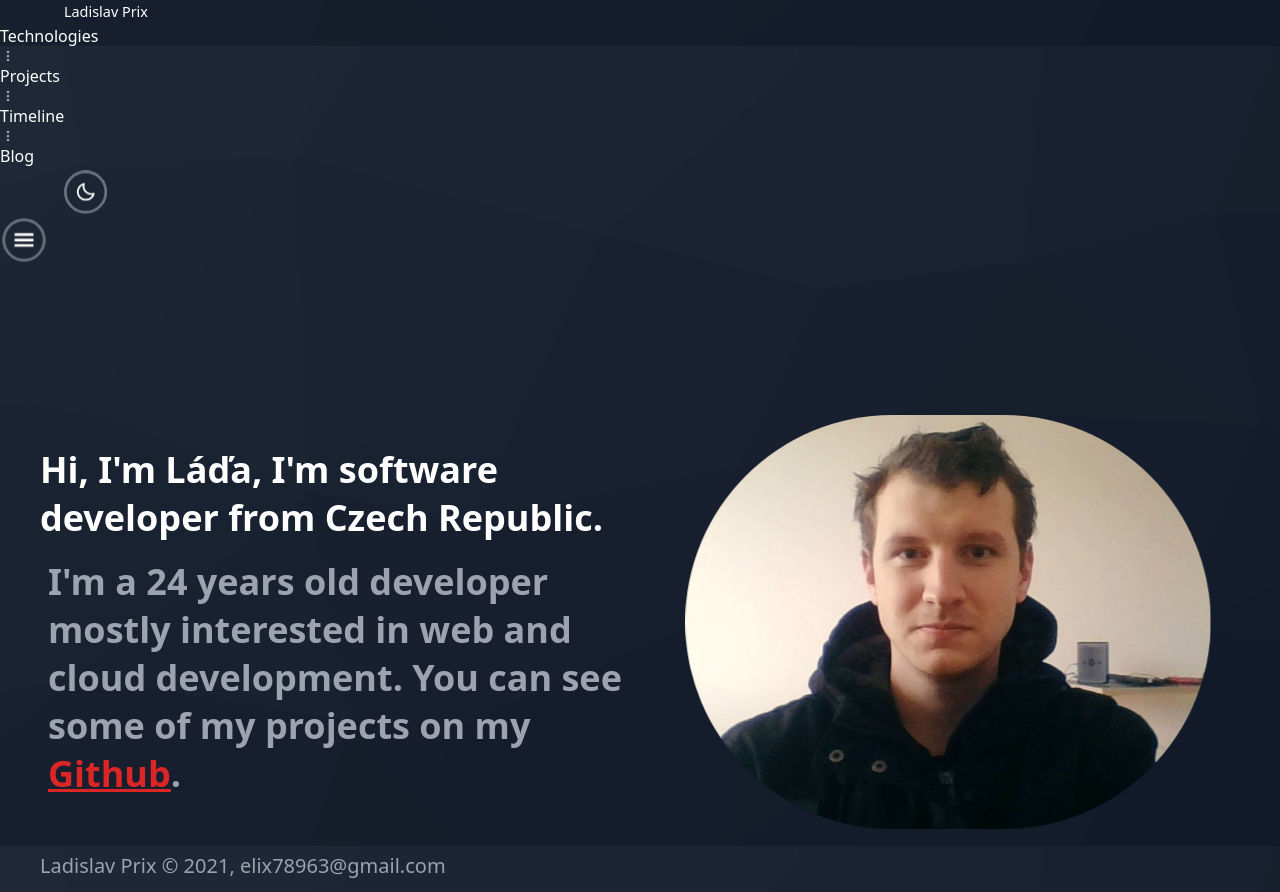
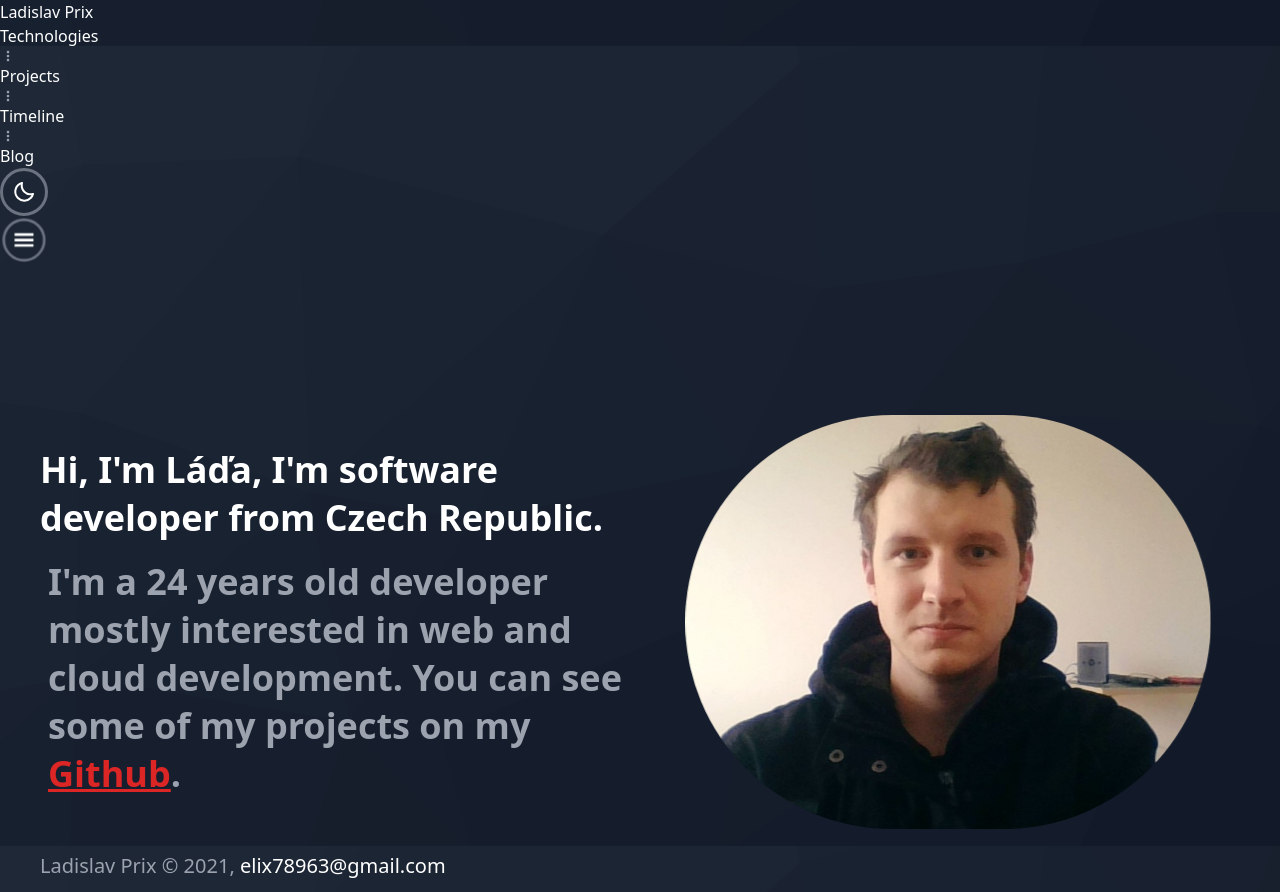
Before and after one commit to prixladi/site, a Next.js app: page / in a window 1280 px wide. Shown: the top 892 px of the page. Built offline with nearby package versions, Linux system fonts and the light colour scheme.

Commit message:
💄Removed excesive animations on navbar

```diff
--- a/src/components/navBar.tsx
+++ b/src/components/navBar.tsx
@@ -7,7 +7,7 @@ import { motion } from 'framer-motion';
 import BurgerNavbar from './burgerNavbar';
 import { Route, routes } from '../constants';
 import ThemeSwitcher from './themeSwitcher';
-import { apearingTextInit, scaleUpHover, mergeMotions, scaleUpInit } from '../utils/motions';
+import { apearingTextInit, scaleUpHover } from '../utils/motions';
 import { defaultScaleUpHoverOptions } from '../utils/motions/scaleUpHover';
 
 const { root, ...navRoutes } = routes;
@@ -24,7 +24,6 @@ const NavBarItem = ({ route, currentPathname }: { route: Route; currentPathname:
   return (
     <motion.div className="w-full flex" {...apearingTextInit().children}>
       <motion.li
-        {...mergeMotions(scaleUpHover(), apearingTextInit().children)}
         className={clsx('navbar-hover-underline', {
           'navbar-item': !selected,
           'navbar-item-selected': selected,
@@ -55,7 +54,7 @@ const Navbar = () => {
     <div className="navbar">
       <div className="navbar-content">
         <motion.div
-          {...mergeMotions(scaleUpHover(), scaleUpInit())}
+          {...scaleUpHover()}
           className={clsx('navbar-hover-underline navbar-name', {
             'lg:navbar-name-selected': pathname === root.path,
           })}
@@ -63,15 +62,10 @@ const Navbar = () => {
           <Link href={root.path}>Ladislav Prix</Link>
         </motion.div>
         <nav className="navbar-middle">
-          <motion.ul {...apearingTextInit().parent} className="navbar-middle">
-            {func(Object.values(navRoutes))}
-          </motion.ul>
+          <motion.ul className="navbar-middle">{func(Object.values(navRoutes))}</motion.ul>
         </nav>
         <motion.div
-          {...mergeMotions(
-            scaleUpHover({ ...defaultScaleUpHoverOptions, scale: 1.3, duration: 0.5 }),
-            scaleUpInit(),
-          )}
+          {...scaleUpHover({ ...defaultScaleUpHoverOptions, scale: 1.3, duration: 0.5 })}
           className="navbar-theme-switch-wrapper"
         >
           <ThemeSwitcher />
--- a/styles/globals.css
+++ b/styles/globals.css
@@ -16,6 +16,10 @@
         @apply min-h-screen relative;
     }
 
+    h1, h2, h3, span {
+        @apply text-black dark:text-white;
+    }
+
     .rounded-swap-button {
         @apply border-gray-500 hover:border-black dark:border-gray-500 dark:hover:border-white duration-500 inline-flex items-center justify-center p-1 h-12 w-12 border-[3px] rounded-full overflow-hidden;
     }
--- a/styles/navBar.css
+++ b/styles/navBar.css
@@ -18,6 +18,7 @@
 	}
     .navbar-name {
         @apply font-semibold text-3xl leading-[3rem];
+        @apply text-black dark:text-white;
     }
 	.navbar-selected {
 		background-size: 100% 3px;
```
